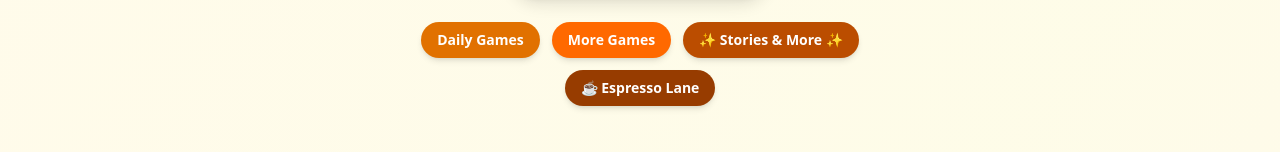
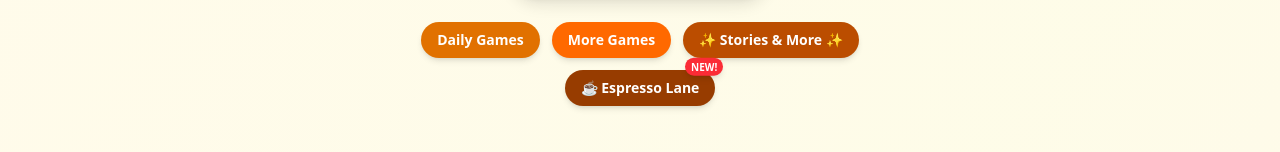
Before and after one commit to lauriegriddle/griddle-game, a Next.js app: page / in a window 1280 px wide. Shown: the part 294-446 px from the top of the page. Built offline with nearby package versions, Linux system fonts and the light colour scheme.

Commit message:
Update schedule modal Mar 1-7, jazzy Grand Opening modal, add NEW badge to Espresso Lane button

```diff
--- a/app/page.js
+++ b/app/page.js
@@ -703,14 +703,15 @@ export default function Home() {
   ✨ Stories & More ✨
 </button>
 <button
-            onClick={() => {
-              if (!showMoreGames) setShowMoreGames(true);
-              setTimeout(() => scrollToSection('espresso-lane'), 100);
+onClick={() => {
+if (!showMoreGames) setShowMoreGames(true);
+setTimeout(() => scrollToSection('espresso-lane'), 100);
             }}
-            className="px-4 py-2 bg-amber-800 text-white rounded-full text-sm font-semibold hover:bg-amber-900 transition-colors shadow-md"
-          >
+className="relative px-4 py-2 bg-amber-800 text-white rounded-full text-sm font-semibold hover:bg-amber-900 transition-colors shadow-md"
+>
             ☕ Espresso Lane
-          </button>
+            <span className="absolute -top-2 -right-2 bg-red-500 text-white text-[10px] font-bold px-1.5 py-0.5 rounded-full shadow-md animate-bounce">NEW!</span>
+</button>
         </nav>
       </header>
 
```
